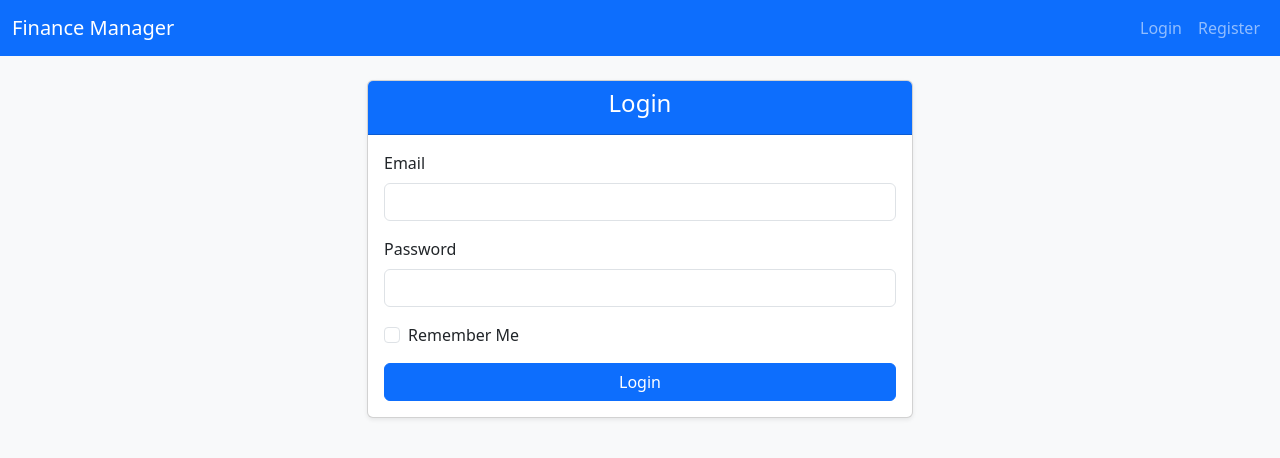
After one commit to p-forghani/finance-mananger, a Flask app: template app/templates/login.html in a window 1280 px wide. The commit adds this page. Shown: the top 458 px of the page. Run offline with Flask 3, Linux system fonts and the light colour scheme; the template is opened without the code that fills it: values that come from a table or form of the project are taken from there, others are empty.

Commit message:
Add user login feature

```diff
--- a/app/__init__.py
+++ b/app/__init__.py
@@ -1,4 +1,5 @@
 from flask import Flask
+from flask_login import LoginManager
 from config import Config
 from flask_sqlalchemy import SQLAlchemy
 from flask_migrate import Migrate
@@ -7,5 +8,6 @@ app = Flask(__name__)
 app.config.from_object(Config)
 db = SQLAlchemy(app)
 migrate = Migrate(app, db)
+login = LoginManager(app)
 
 from app import routes, models  # noqa
--- a/app/forms.py
+++ b/app/forms.py
@@ -1,7 +1,7 @@
 import sqlalchemy as sa
 from flask_wtf import FlaskForm
-from wtforms import (EmailField, PasswordField, StringField, SubmitField,
-                     ValidationError)
+from wtforms import (BooleanField, EmailField, PasswordField, StringField,
+                     SubmitField, ValidationError)
 from wtforms.validators import DataRequired, Email, EqualTo, Length
 
 from app import db
@@ -33,3 +33,11 @@ class UserRegisterForm(FlaskForm):
     def validate_password(self, password):
         # TODO: Ensure password contain enough characters and signs
         pass
+
+
+class UserLoginForm(FlaskForm):
+    email = EmailField('Email', validators=[
+        DataRequired(), Length(max=64), Email()])
+    password = PasswordField('Password', validators=[DataRequired()])
+    submit = SubmitField('Login')
+    remember_me = BooleanField('Remember Me')
--- a/app/routes.py
+++ b/app/routes.py
@@ -1,14 +1,15 @@
+from urllib.parse import urlsplit
+from flask_login import login_user, current_user
 from app import app, db
 import sqlalchemy as sa
 from app.models import User
-from app.forms import UserRegisterForm
-from flask import render_template, flash
+from app.forms import UserRegisterForm, UserLoginForm
+from flask import redirect, render_template, flash, request, url_for
 
 
 # index
 @app.route('/')
 def index():
-    user = {'first_name': 'pouria'}  # noqa
     return render_template('base.html')
 
 
@@ -27,12 +28,42 @@ def register():
     return render_template('register.html', form=form)
 
 
-# User sign in
-@app.route('/login')
+@app.route('/login', methods=['GET', 'POST'])
 def login():
-    pass
+
+    # TODO: Change the dest url later
+    if current_user.is_authenticated:
+        return redirect(url_for('index'))
+
+    form = UserLoginForm()
+    # Check user credentials
+    if form.validate_on_submit():
+        user = db.session.scalar(
+            sa.select(User).where(User.email == form.email.data)
+        )
+        if (user is None) or (not user.check_password(form.password.data)):
+            flash("Wrong email or password")
+            return redirect(url_for('login'))
+        # log the user in
+        login_user(user, remember=form.remember_me.data)
+        next_page = request.args.get('next')
+
+        # netloc is the network location (e.g., example.com, localhost:8000),
+        # if netloc is not empty it means url contains domain
+        # Full url including the domain name is ignored due to the security
+        if not next_page or urlsplit(next_page).netloc != '':
+            next_page = url_for('index')
+        return redirect(next_page)
+
+    return render_template('login.html', form=form)
 
 
+@app.route('/logout')
+def logout():
+    return 'To be built'
+
+
+# TODO: Delete this view for production
 @app.route('/userlist')
 def userlist():
     users = db.session.scalars(
--- a/app/templates/base.html
+++ b/app/templates/base.html
@@ -6,14 +6,32 @@
     <link
         href="https://cdn.jsdelivr.net/npm/bootstrap@5.3.2/dist/css/bootstrap.min.css"
         rel="stylesheet">
-    <title>{% block title %}My App{% endblock %}</title>
+        <title>{% block title %}Finance Manager{% endblock %}</title>
 </head>
 <body class="bg-light">
-    <nav class="navbar navbar-expand-lg navbar-dark bg-primary">
-        <div class="container-fluid">
-            <a class="navbar-brand" href="#">Finance Manager</a>
-        </div>
-    </nav>
+  <nav class="navbar navbar-expand-lg navbar-dark bg-primary">
+    <div class="container-fluid">
+      <a class="navbar-brand" href="#">Finance Manager</a>
+      <div class="collapse navbar-collapse justify-content-end">
+        <ul class="navbar-nav">
+          {% if current_user.is_authenticated %}
+            <!-- Logged-in user -->
+            <li class="nav-item">
+              <a class="nav-link" href="{{ url_for('logout') }}">Logout</a>
+            </li>
+          {% else %}
+            <!-- Not logged in -->
+            <li class="nav-item">
+              <a class="nav-link" href="{{ url_for('login') }}">Login</a>
+            </li>
+            <li class="nav-item">
+              <a class="nav-link" href="{{ url_for('register') }}">Register</a>
+            </li>
+          {% endif %}
+        </ul>
+      </div>
+    </div>
+  </nav>
     <div class="container mt-4">
         {% block content %}{% endblock %}
     </div>
--- /dev/null
+++ b/app/templates/login.html
@@ -0,0 +1,52 @@
+{% extends "base.html" %}
+
+{% block title %}Login{% endblock %}
+
+{% block content %}
+  <div class="row justify-content-center">
+    <div class="col-md-6">
+      <div class="card shadow-sm">
+        <div class="card-header bg-primary text-white text-center">
+          <h4>Login</h4>
+        </div>
+        <div class="card-body">
+          <form method="POST">
+            {{ form.hidden_tag() }} <!-- CSRF protection -->
+            <div class="mb-3">
+              {{ form.email.label(class="form-label") }}
+              {{ form.email(class="form-control") }}
+              {% for error in form.email.errors %}
+              <small class="text-danger">{{ error }}</small>
+              {% endfor %}
+            </div>
+            <div class="mb-3">
+              {{ form.password.label(class="form-label") }}
+              {{ form.password(class="form-control") }}
+              {% for error in form.password.errors %}
+              <small class="text-danger">{{ error }}</small>
+              {% endfor %}
+            </div>
+            {% with messages = get_flashed_messages(with_categories=True) %}
+            {% if messages %}
+              <div>
+                {% for category, message in messages %}
+                  <div class="alert alert-{{ category }} mt-2" role="alert">
+                    {{ message }}
+                  </div>
+                {% endfor %}
+              </div>
+            {% endif %}
+            {% endwith %}
+            <div class="mb-3 form-check">
+              {{ form.remember_me(class="form-check-input") }}
+              {{ form.remember_me.label(class="form-check-label") }}
+            </div>
+            <div class="d-grid">
+              {{ form.submit(class="btn btn-primary") }}
+            </div>
+          </form>
+        </div>
+      </div>
+    </div>
+  </div>
+{% endblock %}
--- a/config.py
+++ b/config.py
@@ -5,6 +5,7 @@ basedir = os.path.abspath(os.path.dirname(__file__))
 
 
 class Config:
+    # TODO: Remove the default SECRET_KEY for production.
     SECRET_KEY = os.environ.get('SECRET_KEY') or 'you-will-never-guess'
     SQLALCHEMY_DATABASE_URI = os.environ.get('DATABASE_URL') or \
         'sqlite:///' + os.path.join(basedir, 'app.db')
--- a/requirements.txt
+++ b/requirements.txt
@@ -1,2 +1,4 @@
+Python==3.11.9
+Flask==3.0.3
 Flask-WTF==1.2.1
-Werkzeug==3.0.3
+Flask-Login==0.6.3
```
Also changed, not shown: app/models.py (+8 -2 lines).
